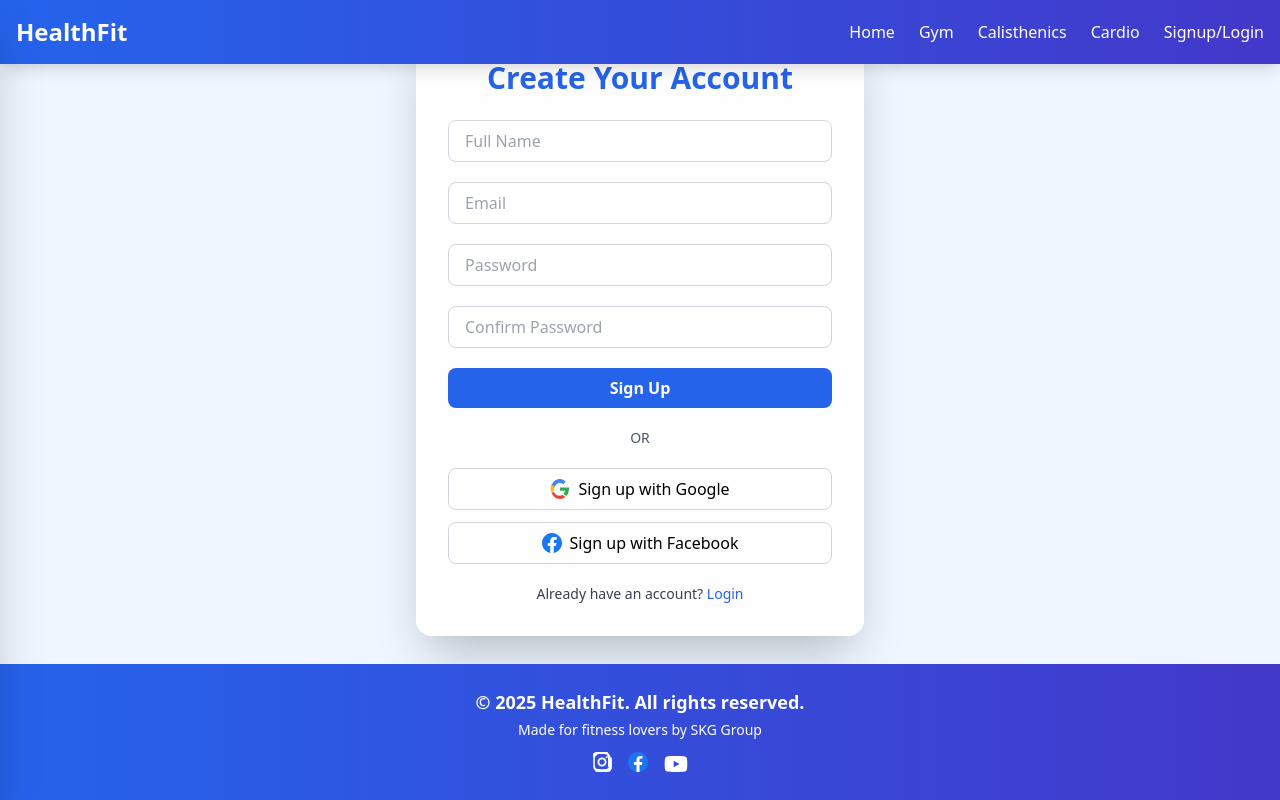
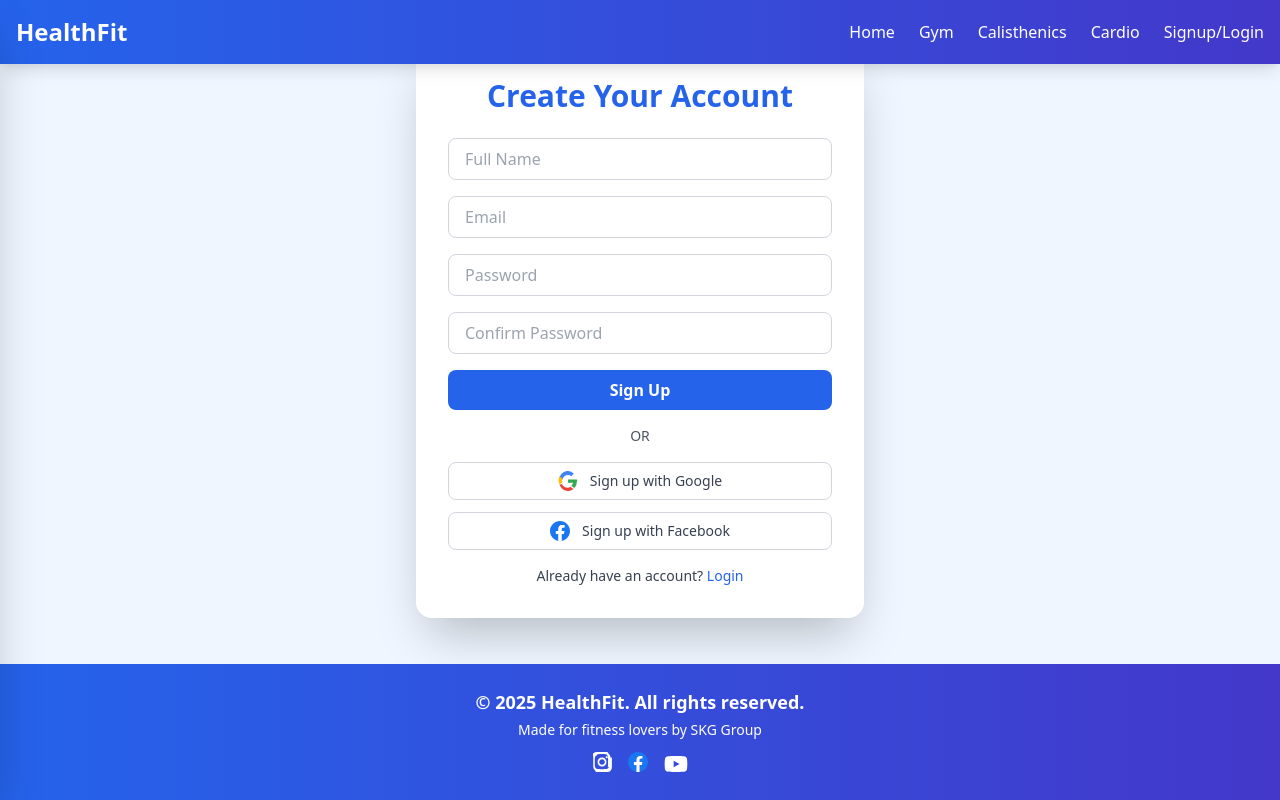
Before and after one commit to sahilkatarIA3399G/HEALTHFIT, a plain HTML site: page signup.html in a window 1280 px wide. Drawn offline with nearby package versions, Linux system fonts and the light colour scheme.

Commit message:
Update signup.html

```diff
--- a/signup.html
+++ b/signup.html
@@ -12,7 +12,7 @@
       background-size: cover;
     }
     .overlay {
-      background-color: rgba(255, 255, 255, 0.9);
+      background-color: rgba(255, 255, 255, 0.95);
     }
   </style>
 </head>
@@ -22,27 +22,33 @@
   <main class="flex-1 flex items-center justify-center px-4">
     <div class="overlay p-8 rounded-2xl shadow-2xl w-full max-w-md">
       <h2 class="text-3xl font-bold text-center text-blue-600 mb-6">Create Your Account</h2>
-      <form class="space-y-5">
-        <input type="text" placeholder="Full Name" class="w-full px-4 py-2 border border-gray-300 rounded-lg focus:ring-2 focus:ring-blue-400 focus:outline-none">
-        <input type="email" placeholder="Email" class="w-full px-4 py-2 border border-gray-300 rounded-lg focus:ring-2 focus:ring-blue-400 focus:outline-none">
-        <input type="password" placeholder="Password" class="w-full px-4 py-2 border border-gray-300 rounded-lg focus:ring-2 focus:ring-blue-400 focus:outline-none">
-        <input type="password" placeholder="Confirm Password" class="w-full px-4 py-2 border border-gray-300 rounded-lg focus:ring-2 focus:ring-blue-400 focus:outline-none">
 
-        <button class="w-full bg-blue-600 text-white font-semibold py-2 rounded-lg hover:bg-blue-700 transition">Sign Up</button>
+      <form class="space-y-4">
+        <input type="text" placeholder="Full Name" required class="w-full px-4 py-2 border border-gray-300 rounded-lg focus:ring-2 focus:ring-blue-400 focus:outline-none">
+        <input type="email" placeholder="Email" required class="w-full px-4 py-2 border border-gray-300 rounded-lg focus:ring-2 focus:ring-blue-400 focus:outline-none">
+        <input type="password" placeholder="Password" required class="w-full px-4 py-2 border border-gray-300 rounded-lg focus:ring-2 focus:ring-blue-400 focus:outline-none">
+        <input type="password" placeholder="Confirm Password" required class="w-full px-4 py-2 border border-gray-300 rounded-lg focus:ring-2 focus:ring-blue-400 focus:outline-none">
 
-        <div class="text-center text-gray-600 text-sm">OR</div>
+        <button type="submit" class="w-full bg-blue-600 text-white font-semibold py-2 rounded-lg hover:bg-blue-700 transition">Sign Up</button>
+      </form>
 
-        <div class="flex flex-col space-y-3">
-          <button class="flex items-center justify-center w-full border border-gray-300 py-2 rounded-lg hover:shadow-md transition">
-            <img src="google-logo.svg" class="h-5 w-5 mr-2" alt="Google"> Sign up with Google
-          </button>
-          <button class="flex items-center justify-center w-full border border-gray-300 py-2 rounded-lg hover:shadow-md transition">
-            <img src="Fb-logo.svg" class="h-5 w-5 mr-2" alt="Facebook"> Sign up with Facebook
-          </button>
-        </div>
+      <div class="text-center text-gray-600 text-sm my-4">OR</div>
 
-        <p class="text-center text-sm mt-4 text-gray-700">Already have an account? <a href="login.html" class="text-blue-600 hover:underline">Login</a></p>
-      </form>
+      <div class="flex flex-col space-y-3">
+        <a href="signup-google.html" class="flex items-center justify-center w-full border border-gray-300 py-2 rounded-lg hover:shadow-md transition bg-white">
+          <img src="google-logo.svg" class="h-5 w-5 mr-3" alt="Google logo">
+          <span class="text-sm font-medium text-gray-700">Sign up with Google</span>
+        </a>
+        <a href="signup-facebook.html" class="flex items-center justify-center w-full border border-gray-300 py-2 rounded-lg hover:shadow-md transition bg-white">
+          <img src="Fb-logo.svg" class="h-5 w-5 mr-3" alt="Facebook logo">
+          <span class="text-sm font-medium text-gray-700">Sign up with Facebook</span>
+        </a>
+      </div>
+
+      <p class="text-center text-sm mt-4 text-gray-700">
+        Already have an account?
+        <a href="login.html" class="text-blue-600 hover:underline">Login</a>
+      </p>
     </div>
   </main>
 
```
